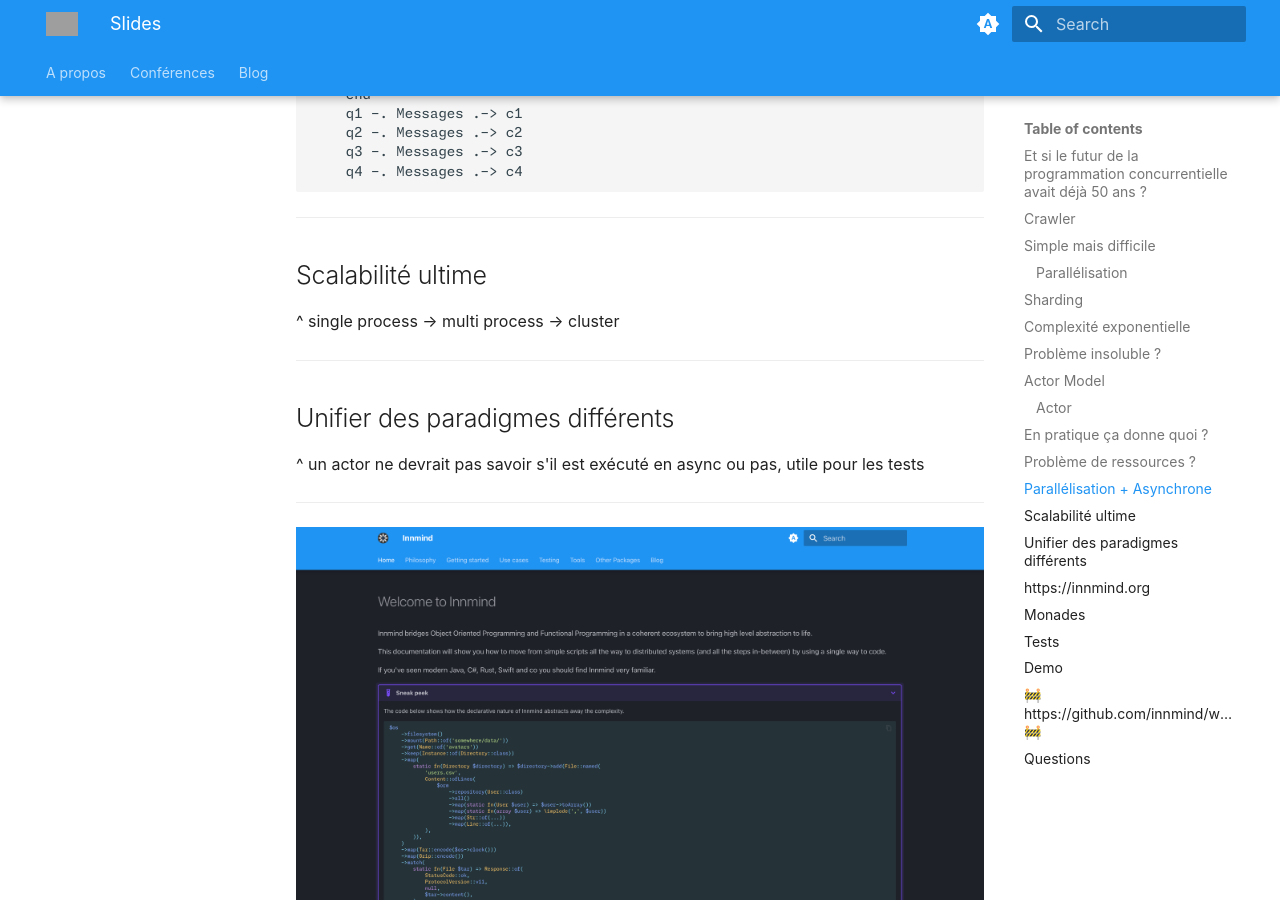
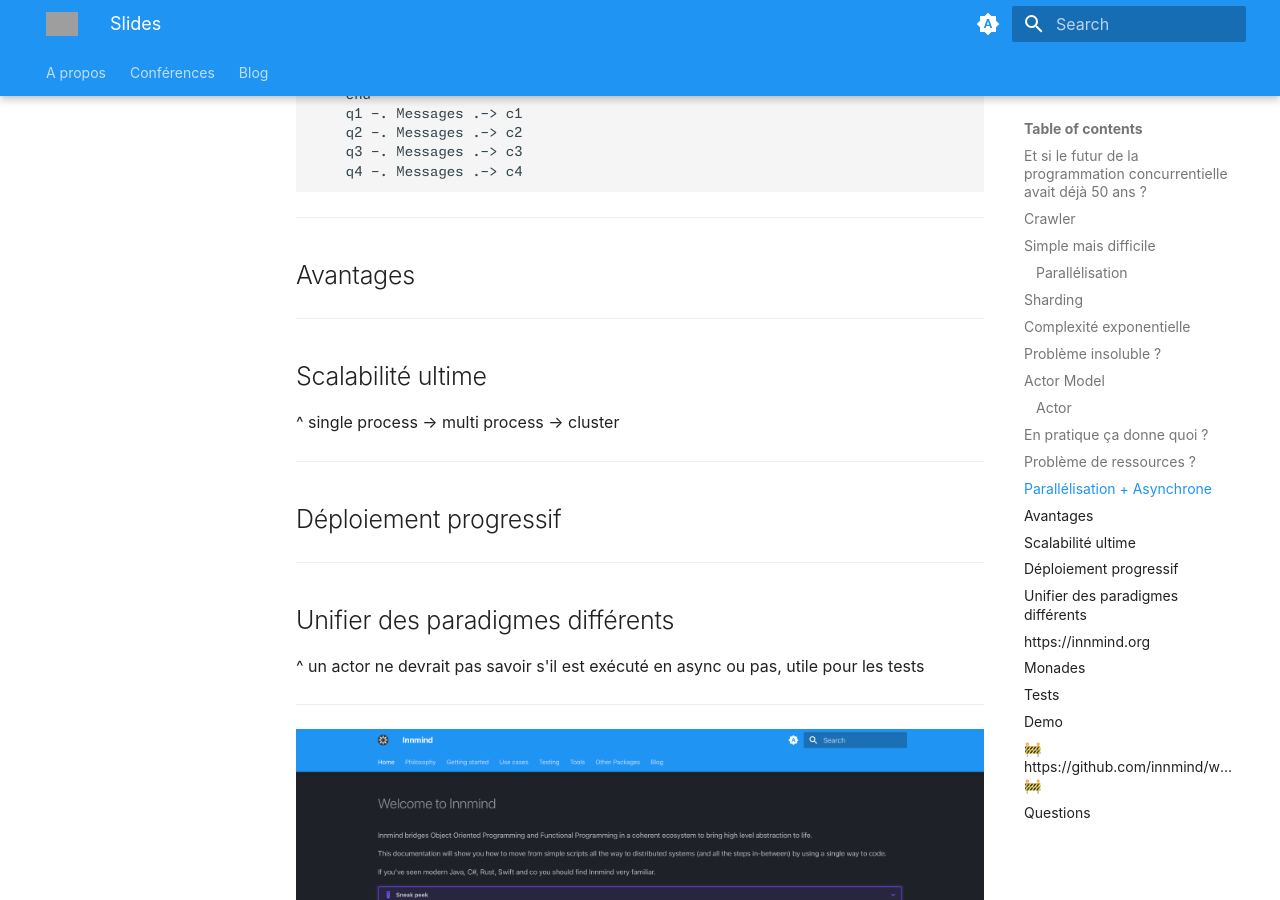
Before and after one commit to Baptouuuu/baptouuuu.github.io, an MkDocs documentation site: the page built from docs/conferences/actor model/slides.md, in a window 1280 px wide and 900 px high, scrolled down 10286 px. Built offline with MkDocs 1.6.1 and Material for MkDocs 9.7.7, drawn with Linux system fonts in a browser that asks for light colours; grey boxes are pictures that could not be loaded.

Commit message:
add slide on deployment advantage

```diff
--- a/docs/conferences/actor model/slides.md
+++ b/docs/conferences/actor model/slides.md
@@ -424,9 +424,17 @@ flowchart TB
 
 ---
 
+## Avantages
+
+---
+
 ## Scalabilité ultime
 
 ^ single process -> multi process -> cluster
+
+---
+
+## Déploiement progressif
 
 ---
 
```
